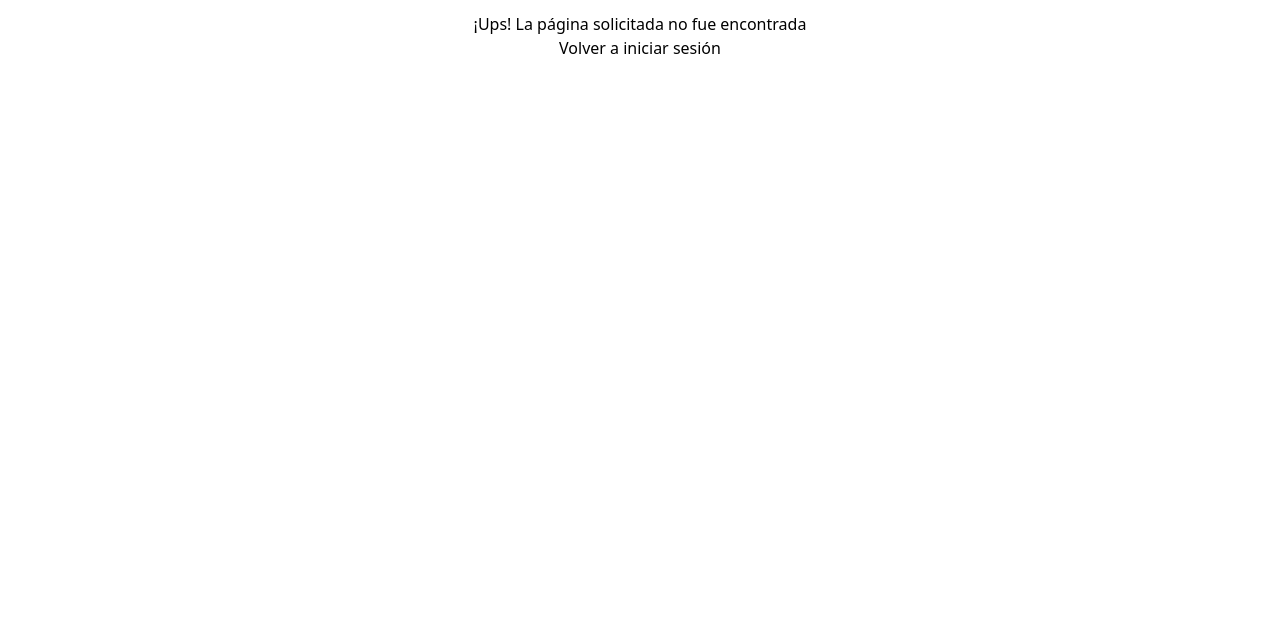
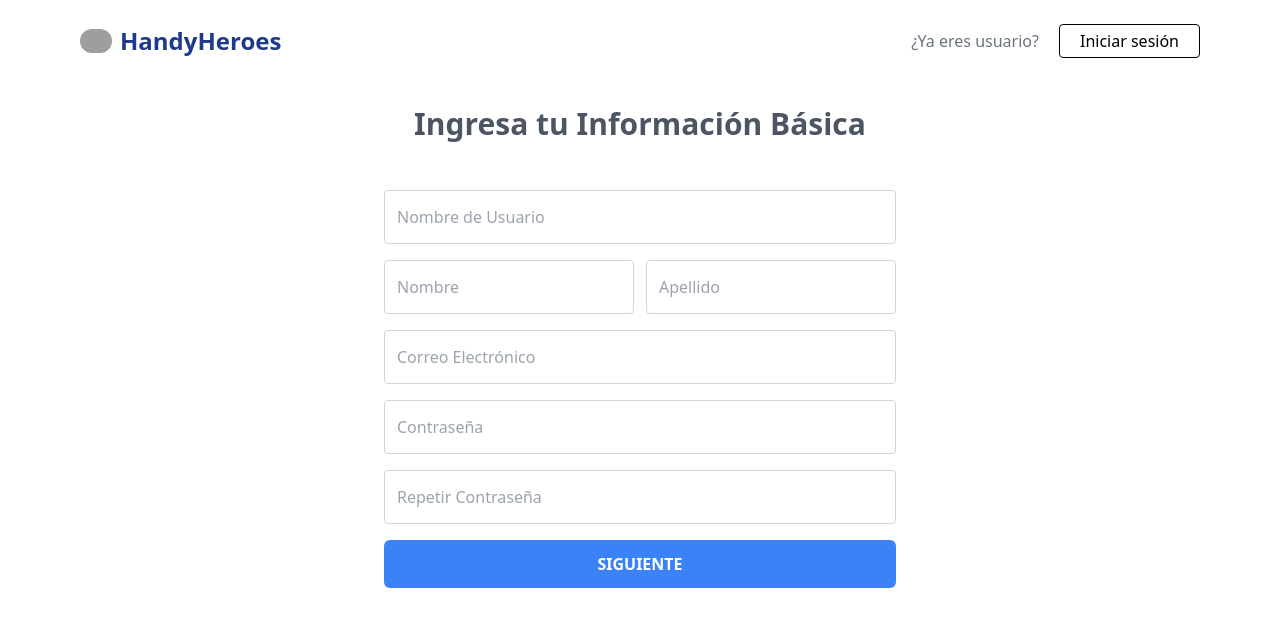
Before and after one commit to abranico/handyheroes, a React (Vite) app in the folder frontend/: page /register in a window 1280 px wide. Shown: the top 626 px of the page. Built offline with nearby package versions, Linux system fonts and the light colour scheme; grey boxes are pictures that could not be loaded.

Commit message:
feat: register page

```diff
--- a/frontend/src/App.jsx
+++ b/frontend/src/App.jsx
@@ -1,5 +1,5 @@
 import { RouterProvider, createBrowserRouter } from 'react-router-dom'
-import { Landing, Login } from './pages'
+import { Landing, Login, Register } from './pages'
 import NotFound from './routes/NotFound'
 
 function App () {
@@ -11,6 +11,10 @@ function App () {
     {
       path: '/login',
       element: <Login />
+    },
+    {
+      path: '/register',
+      element: <Register />
     },
     {
       path: '*',
--- /dev/null
+++ b/frontend/src/pages/Register/Register.jsx
@@ -0,0 +1,49 @@
+const Register = () => {
+  return (
+        <>
+        <header className=" mx-14 items-center p-6">
+          <nav className="flex justify-between">
+            <a className="flex items-center cursor-pointer hover:opacity-60">
+
+                <img src="logo.png" alt="HandyHeroes Logo" className="w-8 rounded-full" />
+                <h1 className="text-2xl font-bold text-blue-900 ml-2">HandyHeroes</h1>
+
+            </a>
+            <div className="flex gap-5 items-center">
+            <a href="" className="text-gray-500 hover:opacity-60">¿Ya eres usuario?</a>
+            <button className="border border-black px-5 py-1 rounded hover:opacity-60 ">Iniciar sesión</button>
+            </div>
+          </nav>
+
+        </header>
+        <main className="mt-6 max-w-lg mx-auto">
+        <h2 className="font-bold text-3xl text-gray-600 text-center ">Ingresa tu Información Básica</h2>
+        <form className="mt-12 w-full">
+        <div className="mb-4 w-full">
+            <input type="text" placeholder="Nombre de Usuario" className="appearance-none border border-gray-300 rounded w-full py-4 px-3 leading-tight focus:outline-none focus:border-gray-500  text-gray-700" />
+        </div>
+        <div className="mb-4 flex gap-3">
+            <input type="text" placeholder="Nombre" className="appearance-none border border-gray-300 rounded w-full py-4 px-3 leading-tight focus:outline-none focus:border-gray-500  text-gray-700" />
+            <input type="text" placeholder="Apellido" className="appearance-none border border-gray-300 rounded w-full py-4 px-3 leading-tight focus:outline-none focus:border-gray-500  text-gray-700" />
+        </div>
+        <div className="mb-4 w-full">
+            <input type="email" placeholder="Correo Electrónico" className="appearance-none border border-gray-300 rounded w-full py-4 px-3 leading-tight focus:outline-none focus:border-gray-500  text-gray-700" />
+        </div>
+        <div className="mb-4 w-full">
+            <input type="password" placeholder="Contraseña" className="appearance-none border border-gray-300 rounded w-full py-4 px-3 leading-tight focus:outline-none focus:border-gray-500  text-gray-700" />
+        </div>
+        <div className="mb-4 w-full">
+            <input type="password" placeholder="Repetir Contraseña" className="appearance-none border border-gray-300 rounded w-full py-4 px-3 leading-tight focus:outline-none focus:border-gray-500  text-gray-700" />
+        </div>
+        <div>
+        <button
+           className="bg-blue-500 w-full text-white px-6 py-3 rounded-md mr-2 transition duration-300 hover:bg-blue-600 font-bold">SIGUIENTE</button>
+        </div>
+
+    </form>
+        </main>
+        </>
+  )
+}
+
+export default Register
--- a/frontend/src/pages/index.js
+++ b/frontend/src/pages/index.js
@@ -1,2 +1,3 @@
 export { default as Login } from './Login/Login.jsx'
 export { default as Landing } from './Landing/Landing.jsx'
+export { default as Register } from './Register/Register.jsx'
```
